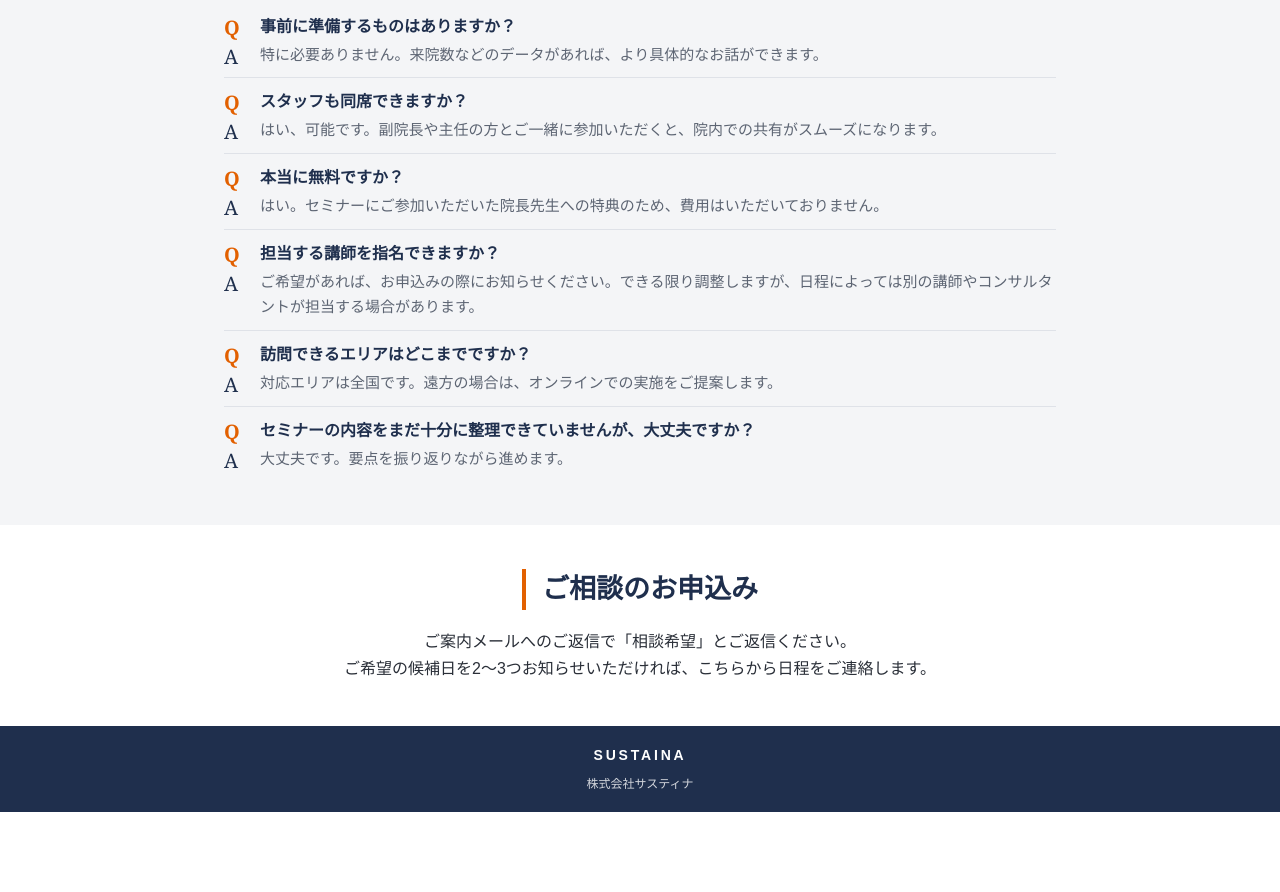
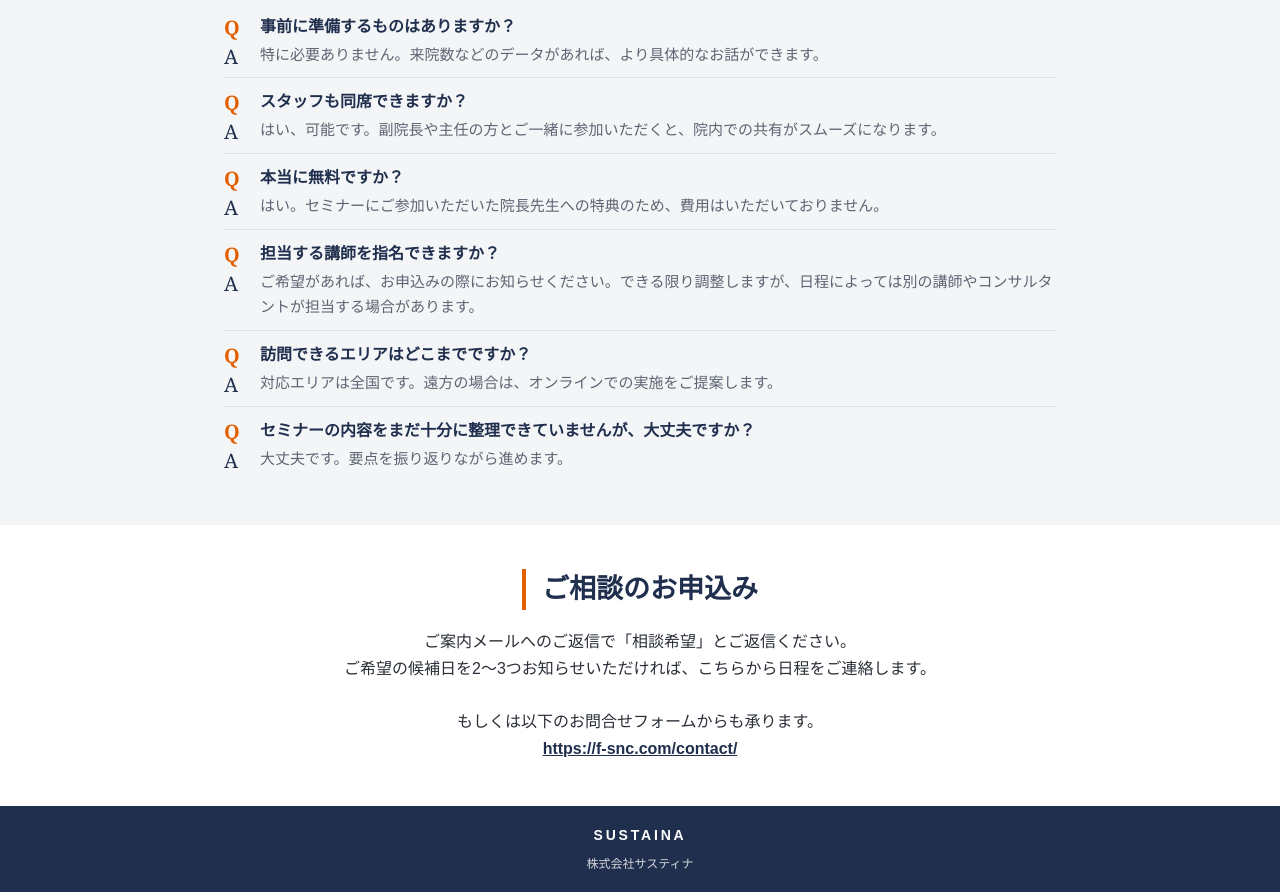
Before and after one commit to k-snc/snc_2027_meeting, a plain HTML site: page index.html in a window 1280 px wide. Shown: the part 4805-5697 px from the top of the page. Before the commit the page ends 5617 px from the top, so only its background shows below. Drawn offline with Linux system fonts and the light colour scheme.

Commit message:
問合せフォームリンクを追加

```diff
--- a/index.html
+++ b/index.html
@@ -386,6 +386,8 @@
     <h2>ご相談のお申込み</h2>
     <p>ご案内メールへのご返信で「相談希望」とご返信ください。<br>
     ご希望の候補日を2〜3つお知らせいただければ、こちらから日程をご連絡します。</p>
+    <p style="margin-top:1.6em">もしくは以下のお問合せフォームからも承ります。<br>
+    <a href="https://f-snc.com/contact/" target="_blank" rel="noopener" style="color:var(--navy);font-weight:700;word-break:break-all">https://f-snc.com/contact/</a></p>
   </div>
 </section>
 
```
